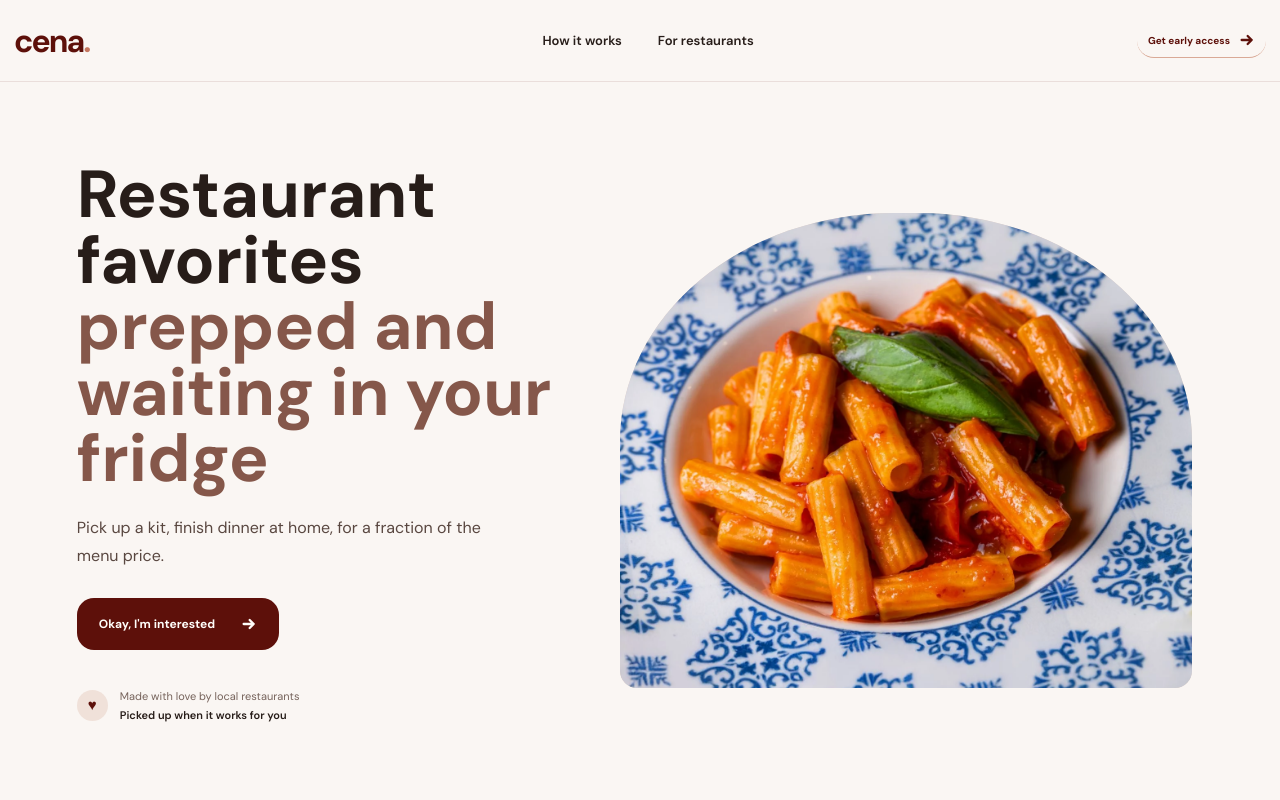
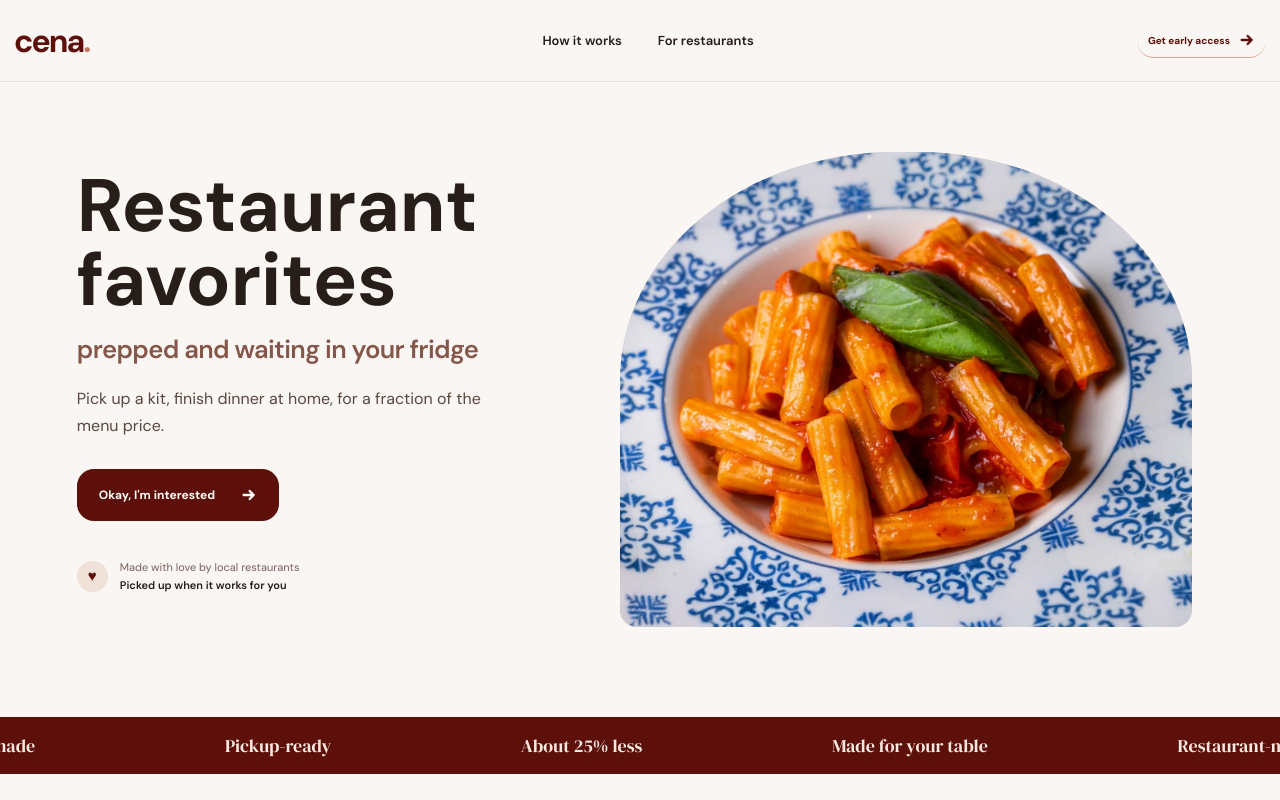
Before and after one commit to matthewf725/cena, a website: page apps/site/dist/index.html in a window 1280 px wide. Shown: the top 800 px of the page. Drawn offline with Linux system fonts and the light colour scheme.

Commit message:
Give the homepage headline two levels of emphasis

```diff
--- a/apps/site/dist/index.html
+++ b/apps/site/dist/index.html
@@ -26,7 +26,10 @@
   <main id="top">
     <section class="hero" aria-labelledby="hero-title">
       <div class="hero-copy">
-        <h1 id="hero-title">Restaurant favorites <span class="hero-title-accent">prepped and waiting in your fridge</span></h1>
+        <h1 id="hero-title">
+          <span class="hero-title-main">Restaurant favorites</span>
+          <span class="hero-title-accent">prepped and waiting in your fridge</span>
+        </h1>
         <p class="hero-lede">Pick up a kit, finish dinner at home, for a fraction of the menu price.</p>
         <a class="button button-dark" href="#join">Okay, I'm interested <svg class="cta-arrow" viewBox="0 0 24 24" fill="none" stroke="currentColor" stroke-width="3.5" stroke-linecap="round" stroke-linejoin="round" aria-hidden="true" focusable="false"><path d="M4 12h15m-6-6 6 6-6 6"/></svg></a>
         <div class="hero-note"><span class="note-icon" aria-hidden="true">♥</span><span>Made with love by local restaurants<br><b>Picked up when it works for you</b></span></div>
--- a/apps/site/dist/styles.css
+++ b/apps/site/dist/styles.css
@@ -39,9 +39,25 @@
 .signup-form .form-help{margin-top:13px}
 .signup-form .clarification-help{margin-top:7px}
 
-.hero h1 { font-size:clamp(36px,5.2vw,76px); }
+.hero h1 {
+  font-size:clamp(46px,5.8vw,82px);
+  line-height:.99;
+  margin-bottom:20px;
+}
+.hero-title-main {
+  display:block;
+  max-width:8.25ch;
+}
 .hero-title-accent {
+  display:block;
+  max-width:26ch;
+  margin-top:18px;
   color:#85574a;
+  font-family:var(--sans);
+  font-size:clamp(19px,2vw,27px);
+  font-weight:600;
+  line-height:1.22;
+  letter-spacing:-.025em;
 }
 
 .nav-cta, .text-link { display:inline-flex; align-items:center; gap:9px; }
@@ -82,7 +98,8 @@
 }
 
 @media (max-width:600px) {
-  .hero h1 { font-size:clamp(33px,10.5vw,56px); }
+  .hero h1 { font-size:clamp(42px,12vw,58px); margin-bottom:16px; }
+  .hero-title-accent { margin-top:13px; }
 }
 
 @media (prefers-reduced-motion:reduce) {
```
